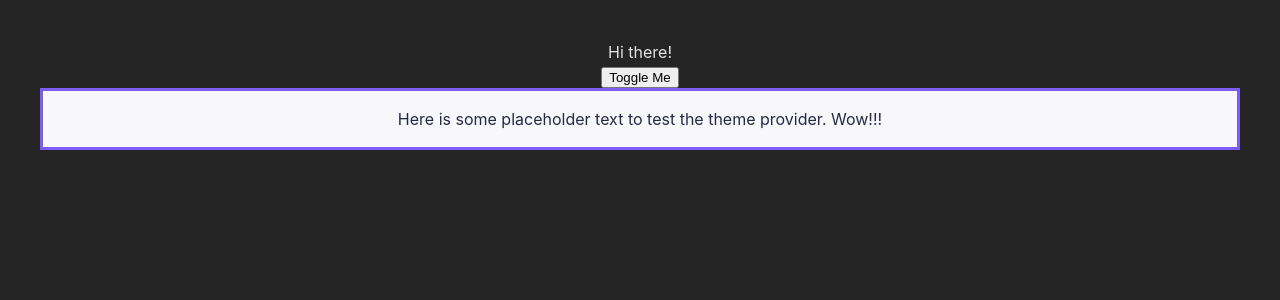
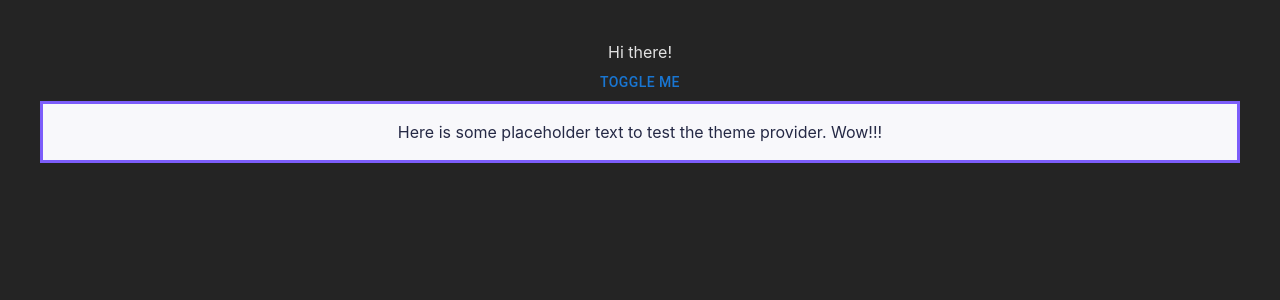
Before and after one commit to JasonBWelsh/fem-invoice-application, a React (Vite) app: page / in a window 1280 px wide. Shown: the top 300 px of the page. Built offline with nearby package versions, Linux system fonts and the light colour scheme.

Commit message:
create generic button component. Add mui styled components engine

```diff
--- a/package.json
+++ b/package.json
@@ -13,7 +13,7 @@
   },
   "dependencies": {
     "@mui/material": "^5.11.16",
-    "@mui/styled-engine-sc": "^5.11.11",
+    "@mui/styled-engine-sc": "^5.12.0",
     "@reduxjs/toolkit": "^1.9.5",
     "@types/react-redux": "^7.1.25",
     "react": "^18.2.0",
--- a/src/App.tsx
+++ b/src/App.tsx
@@ -6,6 +6,7 @@ import styled, {
 } from 'styled-components';
 import { useTheme } from './state/context/theme-context';
 import { lightTheme, darkTheme } from './design-system/design-system';
+import { Button } from './components/button'
 
 import './App.css';
 
@@ -26,7 +27,7 @@ const App = (): JSX.Element => {
       <div className='App'>
         <div>Hi there!</div>
 
-        <button onClick={toggleTheme}>Toggle Me</button>
+        <Button onClick={toggleTheme}>Toggle Me</Button>
 
         <TestBox>Here is some placeholder text to test the theme provider. Wow!!!</TestBox>
       </div>
--- /dev/null
+++ b/src/components/button/button.component.tsx
@@ -0,0 +1,24 @@
+import react from 'react';
+
+import { StyledButton } from './button.styles';
+
+type ButtonVariants = 'default' | 'newInvoice' | 'markAsPaid' | 'edit' | 'saveAsDraft' | 'delete' | 'addItem';
+
+export interface ButtonProps {
+  variant?: ButtonVariants;
+  withIcon?: boolean;
+  icon?: React.ReactNode;
+  onClick?: () => void;
+  children: React.ReactNode;
+}
+
+const Button = ({ variant = 'default', withIcon = false, icon, children, ...props }: ButtonProps) => {
+  return (
+    <StyledButton {...props}>
+      {withIcon && icon}
+      {children}
+    </StyledButton>
+  );
+};
+
+export default Button;
--- /dev/null
+++ b/src/components/button/button.styles.ts
@@ -0,0 +1,8 @@
+import styled from 'styled-components';
+import Button from '@mui/material/Button';
+
+import { ButtonProps } from './button.component';
+
+export const StyledButton = styled(Button)<ButtonProps>`
+    outline: 3px solid tomato;
+`;
--- /dev/null
+++ b/src/components/button/index.ts
@@ -0,0 +1 @@
+export { default as Button } from './button.component';
```
Also changed, not shown: 1 other file (tests, documents, lock files or other folders).
